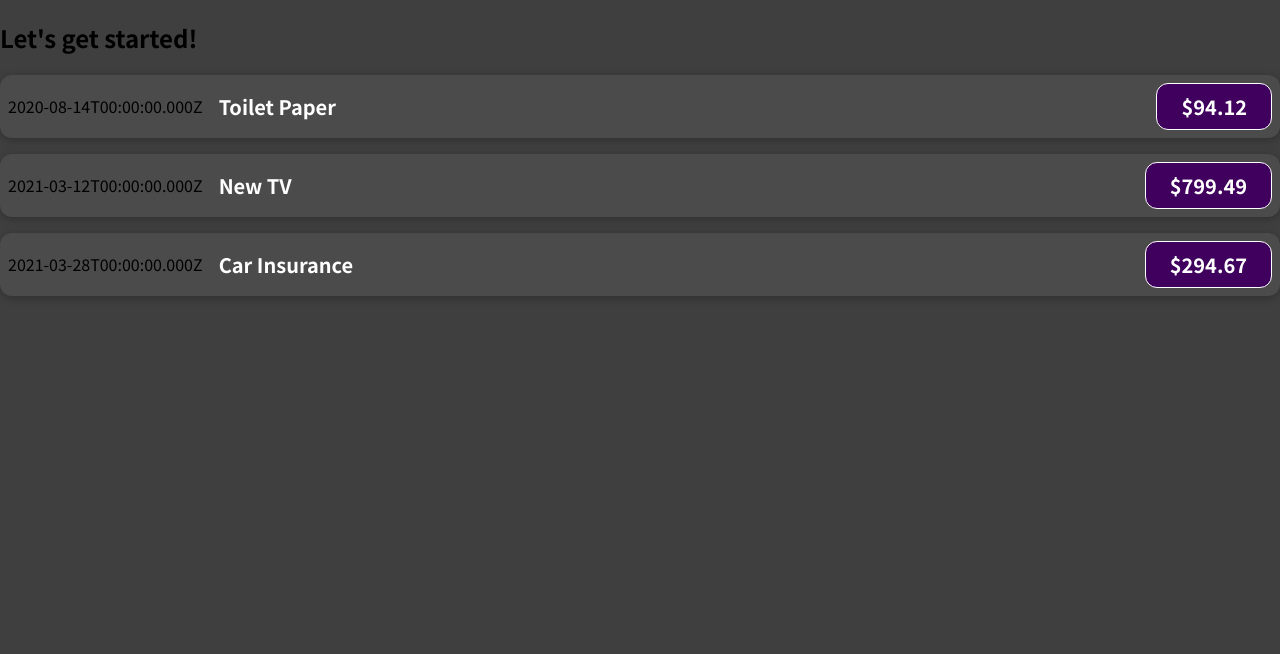
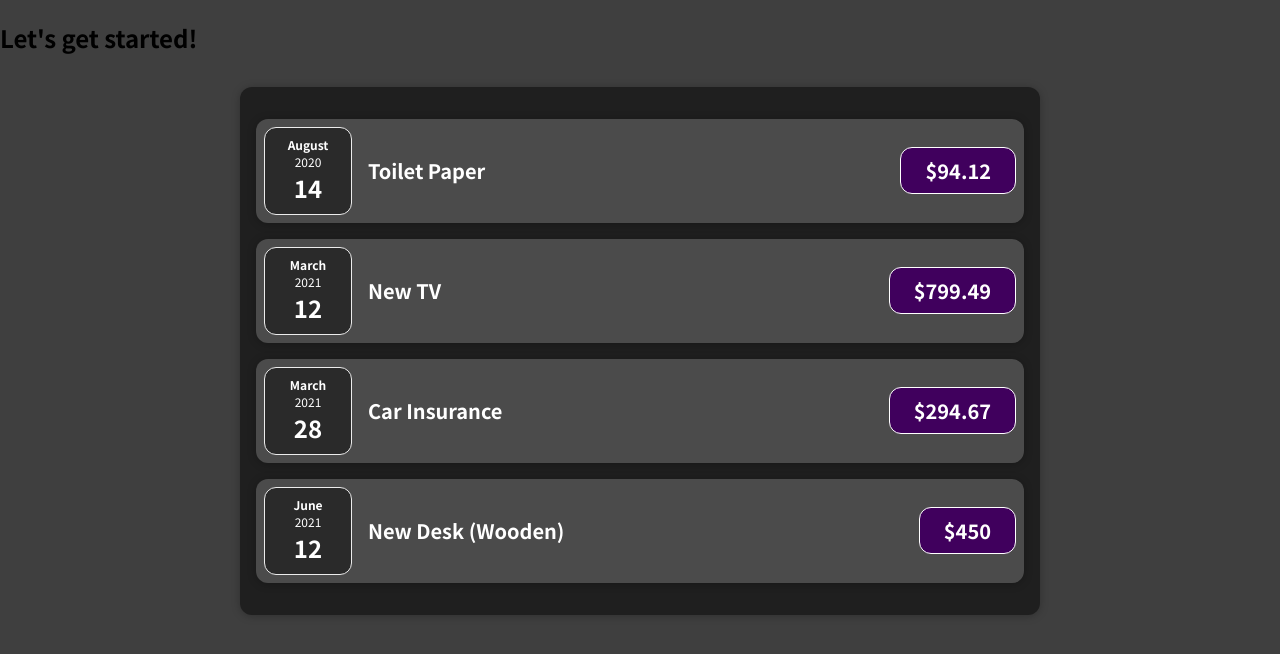
Before and after one commit to avinashsinghgithub/expense-tracker, a JavaScript app: page / in a window 1280 px wide. Shown: the top 654 px of the page. Built offline with nearby package versions, Linux system fonts and the light colour scheme.

Commit message:
changes to introduce wrapper components

```diff
--- a/src/App.js
+++ b/src/App.js
@@ -1,4 +1,4 @@
-import ExpenseItem from "./components/ExpenseItem";
+import Expenses from "./components/Expenses";
 function App() {
   const expenses = [
     {
@@ -24,9 +24,7 @@ function App() {
   return (
     <div>
       <h2>Let's get started!</h2>
-      <ExpenseItem title={expenses[0].title} amount={expenses[0].amount} date={expenses[0].date}/>
-      <ExpenseItem title={expenses[1].title} amount={expenses[1].amount} date={expenses[1].date}/>
-      <ExpenseItem title={expenses[2].title} amount={expenses[2].amount} date={expenses[2].date}/>
+      <Expenses items={expenses}></Expenses>
     </div>
   );
 }
--- /dev/null
+++ b/src/components/Card.css
@@ -0,0 +1,4 @@
+.card {
+    border-radius: 12px;
+    box-shadow: 0 1px 8px rgba(0, 0, 0, 0.25);
+}
--- /dev/null
+++ b/src/components/Card.js
@@ -0,0 +1,8 @@
+import './Card.css';
+
+const Card = (props) => {
+    const classes = 'card '+props.className;
+    return <div className={classes}>{props.children}</div>;
+};
+
+export default Card;
--- /dev/null
+++ b/src/components/ExpenseDate.css
@@ -0,0 +1,26 @@
+.expense-date {
+    display: flex;
+    flex-direction: column;
+    width: 5.5rem;
+    height: 5.5rem;
+    border: 1px solid #ececec;
+    background-color: #2a2a2a;
+    color: white;
+    border-radius: 12px;
+    align-items: center;
+    justify-content: center;
+  }
+
+  .expense-date__month {
+    font-size: 0.75rem;
+    font-weight: bold;
+  }
+
+  .expense-date__year {
+    font-size: 0.75rem;
+  }
+
+  .expense-date__day {
+    font-size: 1.5rem;
+    font-weight: bold;
+  }
--- /dev/null
+++ b/src/components/ExpenseDate.js
@@ -0,0 +1,16 @@
+import './ExpenseDate.css';
+const ExpenseDate = (props) =>{
+    const month = props.date.toLocaleString("en-US", {month: "long"});
+    const year = props.date.getFullYear();
+    const day = props.date.toLocaleString("en-US", {day: "2-digit"});
+
+    return (
+        <div className="expense-date">
+            <div className="expense-date__month">{month}</div>
+            <div className="expense-date__year">{year}</div>
+            <div className="expense-date__day">{day}</div>
+        </div>
+    );
+}
+
+export default ExpenseDate;
--- a/src/components/ExpenseItem.css
+++ b/src/components/ExpenseItem.css
@@ -2,10 +2,8 @@
     display: flex;
     justify-content: space-between;
     align-items: center;
-    box-shadow: 0 2px 8px rgba(0, 0, 0, 0.25);
     padding: 0.5rem;
     margin: 1rem 0;
-    border-radius: 12px;
     background-color: #4b4b4b;
   }
 
--- a/src/components/ExpenseItem.js
+++ b/src/components/ExpenseItem.js
@@ -1,15 +1,17 @@
+import ExpenseDate from './ExpenseDate';
+import Card from './Card';
 import './ExpenseItem.css';
 function ExpenseItem(props) {
 
     return (
-        <div className="expense-item">
-            <div>{props.date.toISOString()}</div>
+        <Card className="expense-item">
+            <ExpenseDate date={props.date}/>
             <div className='expense-item__description'>
                 <h2>{props.title}</h2>
                 <div className='expense-item__price'>${props.amount}</div>
             </div>
 
-        </div>
+        </Card>
 
     );
 };
--- /dev/null
+++ b/src/components/Expenses.css
@@ -0,0 +1,8 @@
+.expenses {
+    padding: 1rem;
+    background-color: rgb(31, 31, 31);
+    margin: 2rem auto;
+    width: 50rem;
+    max-width: 95%;
+
+  }
--- /dev/null
+++ b/src/components/Expenses.js
@@ -0,0 +1,27 @@
+import ExpenseItem from "./ExpenseItem";
+import "./Expenses.css";
+import Card from "./Card";
+const Expenses = (props) =>{
+    return (
+        <Card className="expenses">
+            <ExpenseItem
+            title={props.items[0].title}
+            amount={props.items[0].amount}
+            date={props.items[0].date} />
+            <ExpenseItem
+            title={props.items[1].title}
+            amount={props.items[1].amount}
+            date={props.items[1].date} />
+            <ExpenseItem
+            title={props.items[2].title}
+            amount={props.items[2].amount}
+            date={props.items[2].date} />
+            <ExpenseItem
+            title={props.items[3].title}
+            amount={props.items[3].amount}
+            date={props.items[3].date} />
+        </Card>
+    );
+};
+
+export default Expenses;
```
